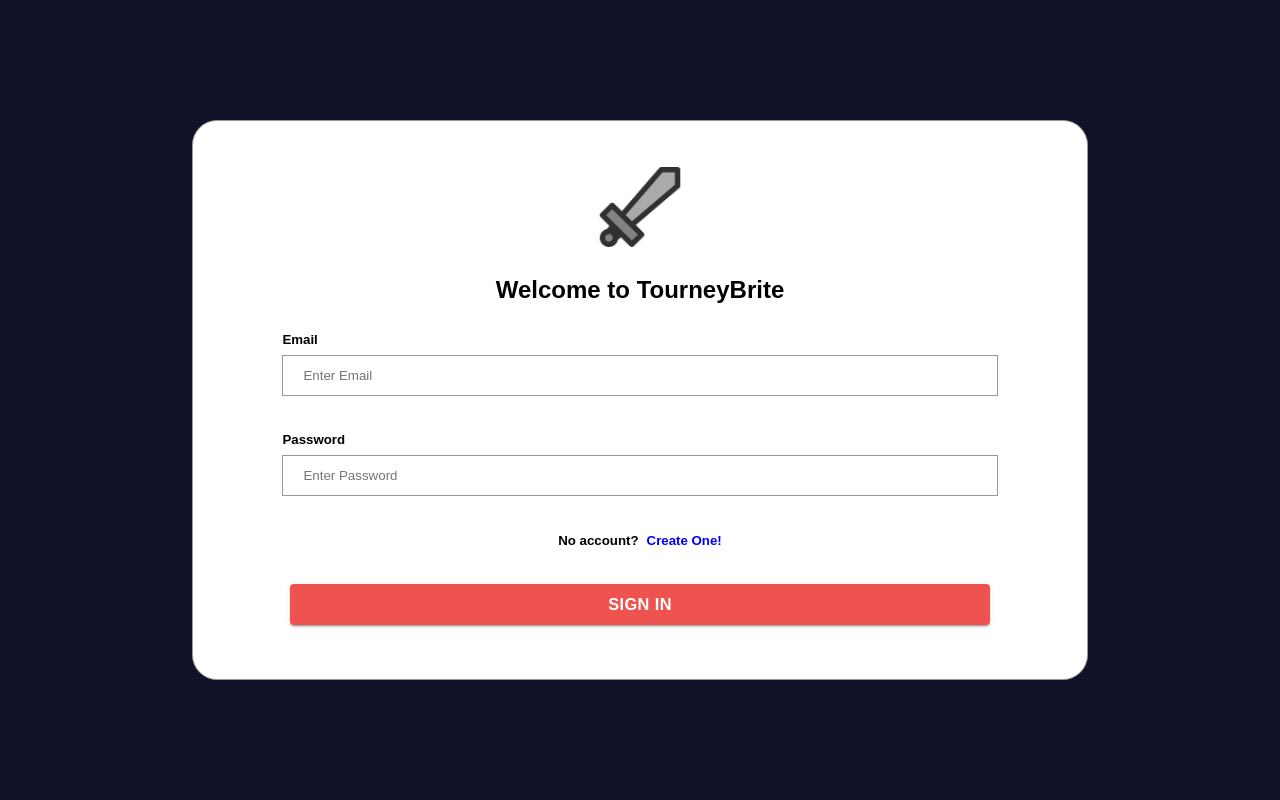
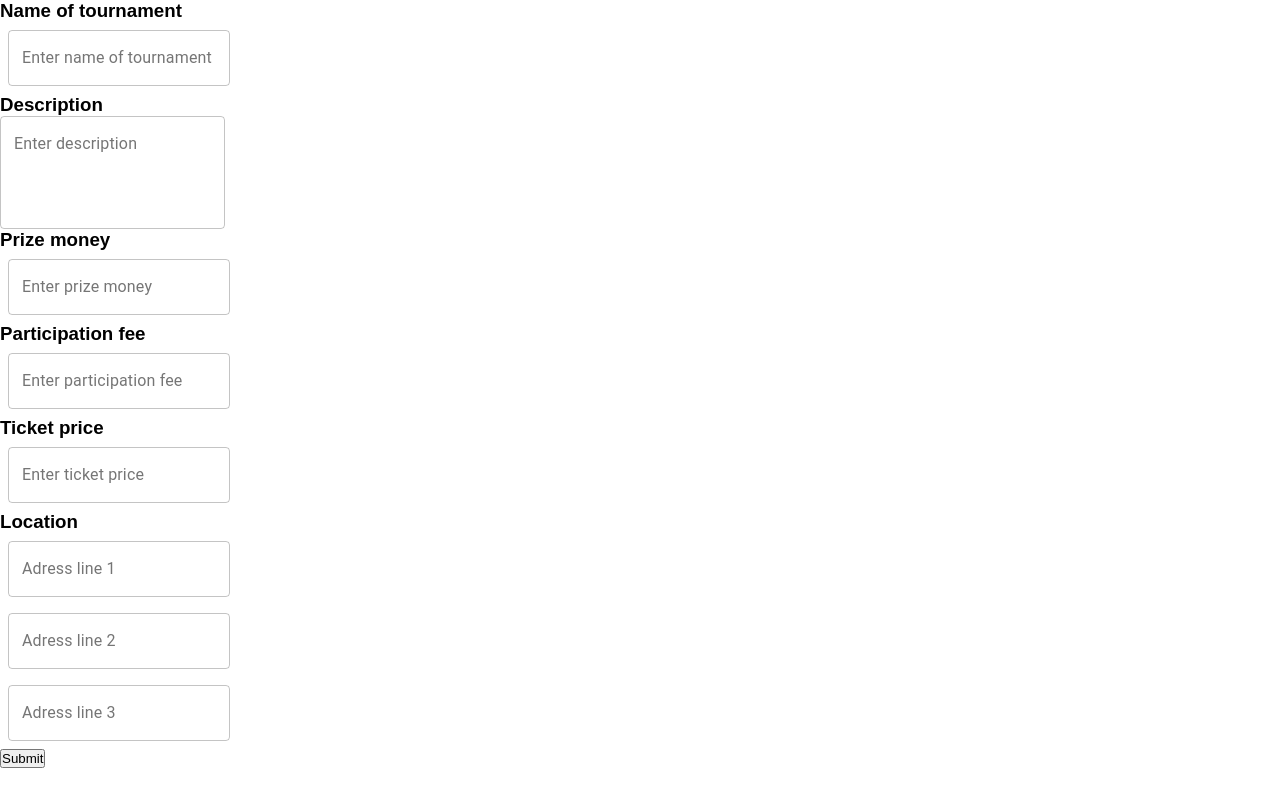
Before and after one commit to Joon174/Square_Hacks, a React (Create React App) app in the folder client/: page / in a window 1280 px wide. Built offline with nearby package versions, Linux system fonts and the light colour scheme; a web font is replaced by a local one.

Commit message:
Initial commit

```diff
--- a/client/src/App.js
+++ b/client/src/App.js
@@ -1,11 +1,13 @@
 import "./App.css";
 import Dashboard from "./dashboard/dashboard";
 import SignInPage from "./signInPage/signInPage";
+import TournamentRegisterForm from "./tournament_register_form/tournament_register_form";
 
 function App() {
   return (
     // <Dashboard />
-    <SignInPage />
+    // <SignInPage />
+    <TournamentRegisterForm />
   );
 }
 
--- /dev/null
+++ b/client/src/components/text_fields/basic_text_fields.jsx
@@ -0,0 +1,23 @@
+import React, { Component } from "react";
+import { makeStyles } from "@material-ui/core/styles";
+import TextField from "@material-ui/core/TextField";
+
+const useStyles = makeStyles((theme) => ({
+  root: {
+    "& > *": {
+      margin: theme.spacing(1),
+      width: "25ch",
+    },
+  },
+}));
+
+const BasicTextField = (props) => {
+  const classes = useStyles();
+
+  return (
+    <form className={classes.root} noValidate autoComplete="off">
+      <TextField id={props.text} label={props.text} variant="outlined" />
+    </form>
+  );
+};
+export default BasicTextField;
--- /dev/null
+++ b/client/src/components/text_fields/multiline_text_field.jsx
@@ -0,0 +1,27 @@
+import React, { Component } from "react";
+import { makeStyles } from "@material-ui/core/styles";
+import TextField from "@material-ui/core/TextField";
+
+const useStyles = makeStyles((theme) => ({
+  root: {
+    "& > *": {
+      margin: theme.spacing(1),
+      width: "25ch",
+    },
+  },
+}));
+
+const MultilineTextField = (props) => {
+  const classes = useStyles();
+
+  return (
+    <TextField
+      id={props.text}
+      label={props.text}
+      multiline
+      rows={props.rows}
+      variant="outlined"
+    />
+  );
+};
+export default MultilineTextField;
--- /dev/null
+++ b/client/src/tournament_register_form/tournament_register_form.js
@@ -0,0 +1,53 @@
+import React, { Component } from "react";
+import BasicTextField from "../components/text_fields/basic_text_fields.jsx";
+import MultilineTextField from "../components/text_fields/multiline_text_field.jsx";
+
+class TournamentRegisterForm extends Component {
+  state = {
+    tags: ["Name of Tournament", "Age", "Sex"],
+  };
+
+  render() {
+    return (
+      <div>
+        <ul>
+          <li>
+            <h3>{"Name of tournament"}</h3>
+            <BasicTextField text={"Enter name of tournament"} />
+          </li>
+
+          <li>
+            <h3>{"Description"}</h3>
+            <MultilineTextField text={"Enter description"} rows={4} />
+          </li>
+
+          <li>
+            <h3>{"Prize money"}</h3>
+            <BasicTextField text={"Enter prize money"} />
+          </li>
+
+          <li>
+            <h3>{"Participation fee"}</h3>
+            <BasicTextField text={"Enter participation fee"} />
+          </li>
+
+          <li>
+            <h3>{"Ticket price"}</h3>
+            <BasicTextField text={"Enter ticket price"} />
+          </li>
+
+          <li>
+            <h3>{"Location"}</h3>
+            <BasicTextField text={"Adress line 1"} />
+            <BasicTextField text={"Adress line 2"} />
+            <BasicTextField text={"Adress line 3"} />
+          </li>
+        </ul>
+
+        <button type="submit">{"Submit"}</button>
+      </div>
+    );
+  }
+}
+
+export default TournamentRegisterForm;
```
Also changed, not shown: client/src/tournament_register_form/tournament_register_form.css (added).
